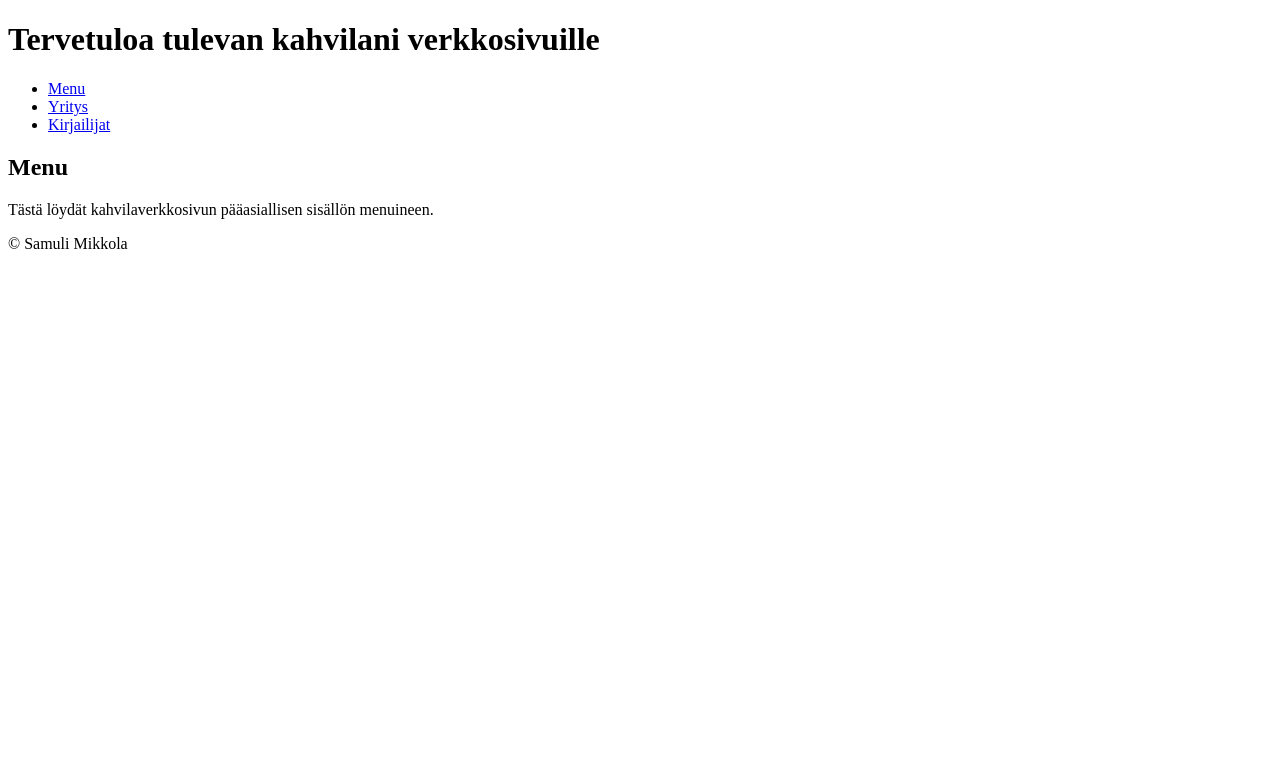
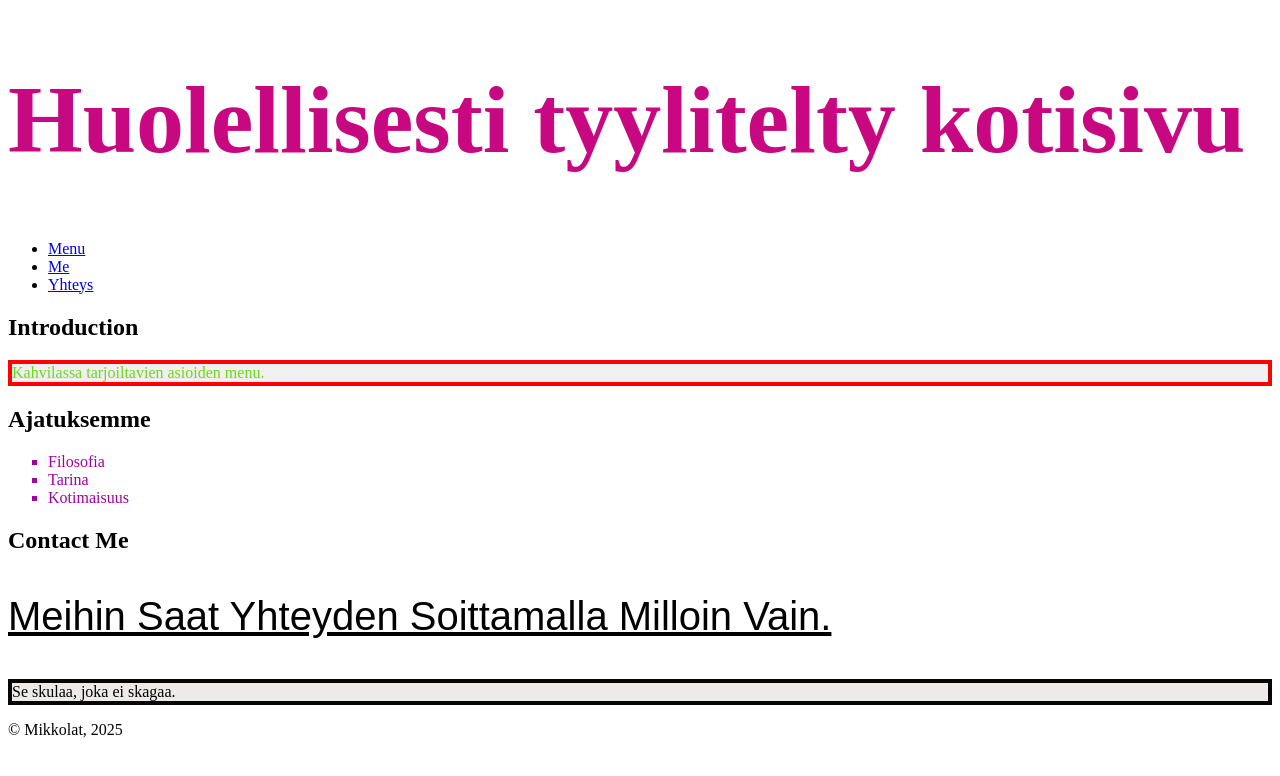
Before and after one commit to Samulism/Samulism.github.io, a plain HTML site: page index.html in a window 1280 px wide. Drawn offline with Linux system fonts and the light colour scheme.

Commit message:
Add files via upload

```diff
--- a/index.html
+++ b/index.html
@@ -3,29 +3,43 @@
 <head>
     <meta charset="UTF-8">
     <meta name="viewport" content="width=device-width, initial-scale=1.0">
-    <title>Tyylikäs verkkosivu aloittelijoille</title>
+    <title>Styled Webpage</title>
+    <link rel="stylesheet" href="styles.css">
 </head>
 <body>
-
     <header>
-         <h1>Tervetuloa tulevan kahvilani verkkosivuille</h1>
-     </header>
-
+        <h1 class="header-example">Huolellisesti tyylitelty kotisivu</h1>
+    </header>
     <nav>
-        <ul>
+         <ul>
             <li><a href="#Menu">Menu</a></li>
-            <li><a href="#Yritys">Yritys</a></li>
-            <li><a href="#Kirjailijat">Kirjailijat</a></li>
+             <li><a href="Me">Me</a></li>
+            <li><a href="#Yhteys">Yhteys</a></li>
         </ul>
-   </nav>
-
+    </nav>
     <main>
-        <h2>Menu</h2>
-        <p>Tästä löydät kahvilaverkkosivun pääasiallisen sisällön menuineen.</p>
+        <section id="Menu">
+            <h2>Introduction</h2>
+            <p class="color-example">Kahvilassa tarjoiltavien asioiden menu.</p>
+        </section>
+        <section id="Me">
+            <h2>Ajatuksemme</h2>
+             <ul class="list-example">
+                <li>Filosofia</li>
+                <li>Tarina</li>
+                <li>Kotimaisuus</li>
+            </ul>
+        </section>
+        <section id="Yhteys">
+            <h2>Contact Me</h2>
+            <p class="text-example">Meihin saat yhteyden soittamalla milloin vain.</p>
+        </section>
     </main>
-
-    <footer id="Kirjailijat">
-        <p>&copy; Samuli Mikkola</p>
-    </footer>
+    <div class="div-example">
+        Se skulaa, joka ei skagaa.
+    </div>
+    <footer>
+        <p>&copy; Mikkolat, 2025</p>
+     </footer>
 </body>
 </html>
--- /dev/null
+++ b/styles.css
@@ -0,0 +1,28 @@
+.color-example {
+        color: rgb(107, 216, 24); /* Toxic color */
+        background-color: #f0f0f0; /* Accessible color */
+        border: 4px solid rgb(251, 3, 3); /* Borderline color */
+    }
+
+    .header-example {
+         font-size: 6em;
+        font-family: 'Times New Roman', Times, serif;
+         color: rgb(199, 8, 129);
+    }
+
+    .list-example {
+        list-style-type: square; /* Bullet point style */
+        color: rgb(163, 0, 163); /* Text color */
+    }
+
+    .text-example {
+        font-family: 'Arial', Arial, Helvetica, sans-serif; /* Font family */
+        font-size: 2.5em; /* Font size */
+        text-transform: capitalize; /* Capitalize text */
+        text-decoration: underline; /* Underline text */
+    }
+
+    .div-example {
+        background-color: #eeeaea; /* Background */
+        border: 4px solid rgb(6, 6, 6); /* Borderline color */
+    }
```
